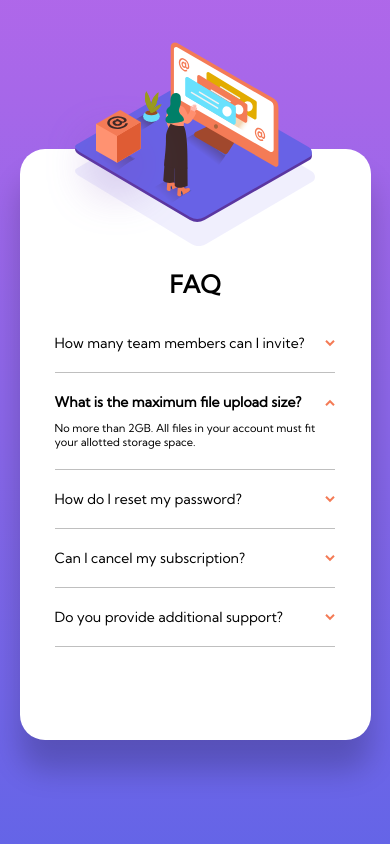
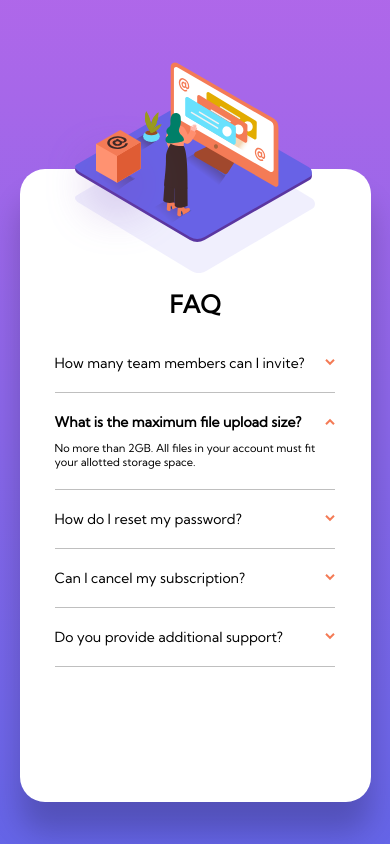
Before and after one commit to dlfigueira-frontendmentor/faq-accordion-card, an Angular app: page / in a window 390 px wide. Built offline with nearby package versions, Linux system fonts and the light colour scheme.

Commit message:
Fixed mobile

```diff
--- a/src/app/app.component.css
+++ b/src/app/app.component.css
@@ -2,8 +2,42 @@
   display: flex;
   justify-content: center;
   position: relative;
+  height: 100%;
+}
+
+.faq-accordion-card__illustration-background {
+  position: absolute;
+  height: 104px;
   width: 100%;
-  height: 100%;
+  left: 0;
+  background: url("../assets/bg-pattern-mobile.svg") no-repeat top center;
+  z-index: 1;
+}
+
+.faq-accordion-card__illustration-1 {
+  position: absolute;
+  height: 196px;
+  width: 100%;
+  top: calc(20% - 107px);
+  left: 0;
+  background: url("../assets/illustration-woman-online-mobile.svg") no-repeat top right calc(50% + 16px);
+  z-index: 1;
+}
+
+.faq-accordion-card__illustration-2 {
+  display: none;
+}
+
+.faq-accordion-card {
+  display: flex;
+  flex-direction: column;
+  height: 75%;
+  width: 90%;
+  padding-bottom: 10px;
+  margin-top: 20vh;
+  box-shadow: 0 30px 30px rgba(0, 0, 0, 0.2);
+  border-radius: 25px;
+  background: white;
 }
 
 .faq-accordion-card__title {
@@ -61,45 +95,7 @@
   width: 100%;
 }
 
-@media (max-width: 768px) {
-  .faq-accordion-card__illustration-background {
-    position: absolute;
-    height: calc(104px + 5vh + 100px);
-    width: 100%;
-    top: 0;
-    left: 0;
-    background: url("../assets/bg-pattern-mobile.svg") no-repeat top calc(5vh + 100px) center;
-    z-index: 1;
-  }
-
-  .faq-accordion-card__illustration {
-    position: absolute;
-    height: calc(196px + 5vh);
-    width: 100%;
-    top: 0;
-    left: 0;
-    background: url("../assets/illustration-woman-online-mobile.svg") no-repeat top 5vh right calc(50% + 16px);
-    z-index: 1;
-  }
-
-  .faq-accordion-card__desktop-additional-illustration {
-    display: none;
-  }
-
-  .faq-accordion-card {
-    display: flex;
-    flex-direction: column;
-    height: 70%;
-    width: 90%;
-    margin-top: calc(5vh + 107px);
-    box-shadow: 0 30px 30px rgba(0, 0, 0, 0.2);
-    border-radius: 25px;
-    background: white;
-  }
-}
-
-/* Devices from 321px */
-@media (min-width: 321px) and (max-width: 768px) {
+@media (min-width: 321px) and (max-width: 425px) {
   .faq-accordion-card__title {
     margin-bottom: 15px;
   }
@@ -117,7 +113,6 @@
   }
 }
 
-/* Devices from 426px */
 @media (min-width: 426px) and (max-width: 768px) {
   .faq-accordion-card {
     width: 80%;
@@ -146,7 +141,6 @@
   }
 }
 
-/* Devices from 769px */
 @media (min-width: 769px) {
   .faq-accordion-card__illustration-background {
     position: absolute;
@@ -171,7 +165,7 @@
     position: absolute;
     height: 110px;
     width: 140px;
-    top: calc(50% - 184px/2);
+    top: calc(50% - 184px / 2);
     background: url("../assets/illustration-box-desktop.svg") no-repeat top right;
     z-index: 1;
   }
--- a/src/app/app.component.html
+++ b/src/app/app.component.html
@@ -1,8 +1,8 @@
 <div class="main-view">
   <article class="faq-accordion-card">
     <div class="faq-accordion-card__illustration-background"></div>
-    <div class="faq-accordion-card__illustration"></div>
-    <div class="faq-accordion-card__desktop-additional-illustration"></div>
+    <div class="faq-accordion-card__illustration-1"></div>
+    <div class="faq-accordion-card__illustration-2"></div>
     <header>
       <h1 class="faq-accordion-card__title">FAQ</h1>
     </header>
```
